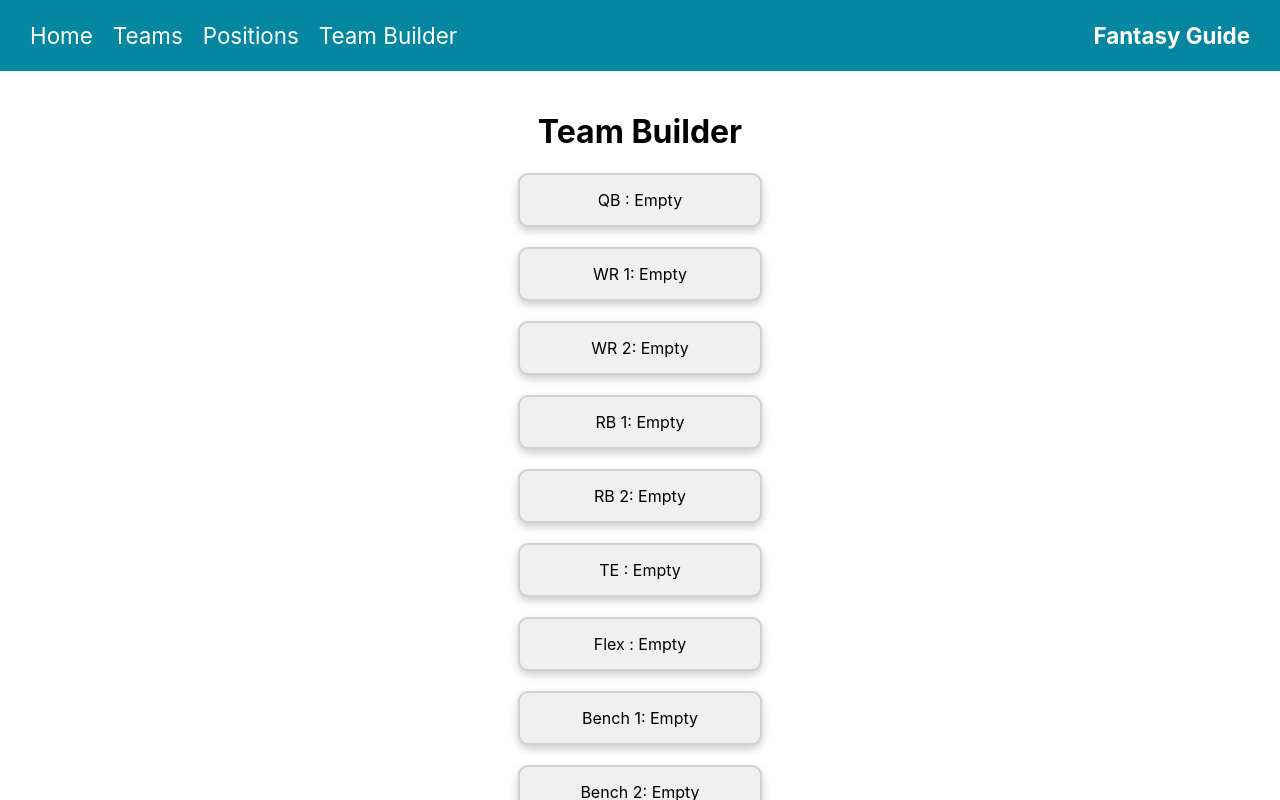
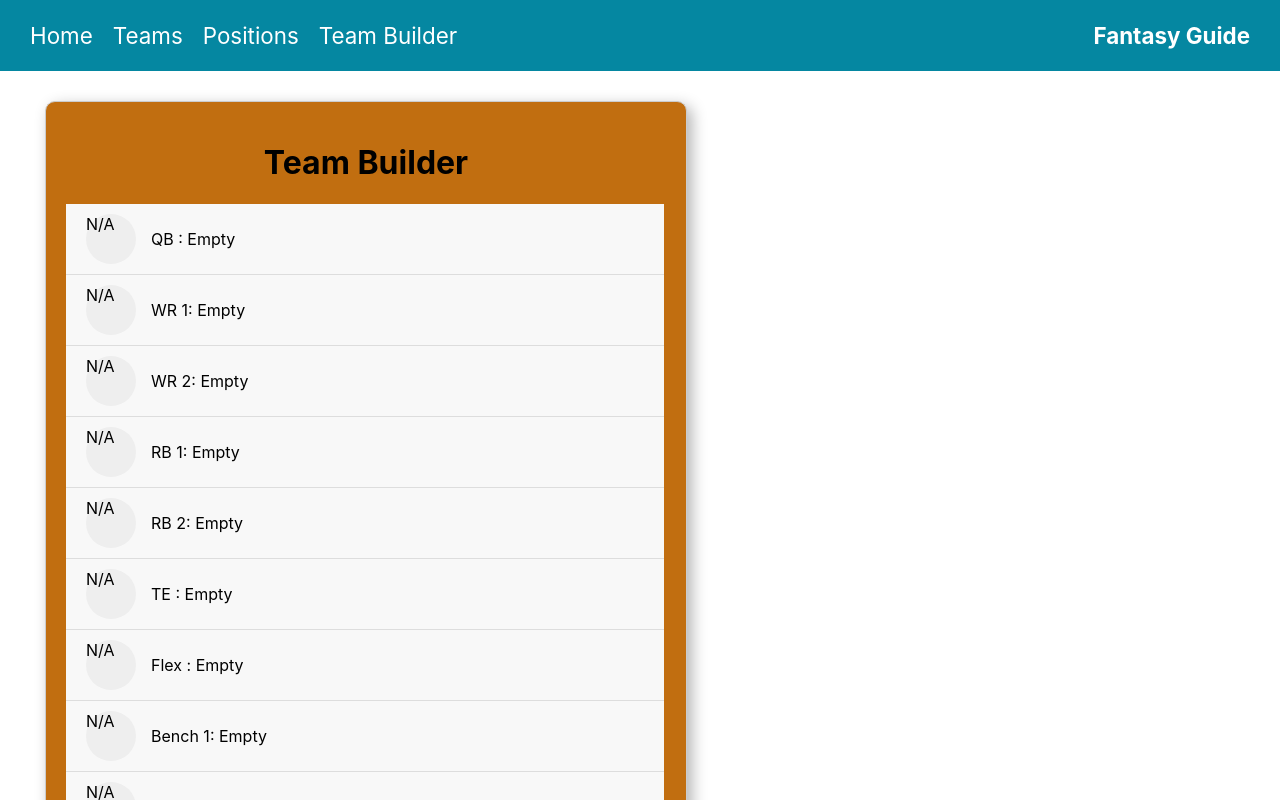
Before and after one commit to Jacoba91/FantasyGuide, a React (Create React App) app in the folder frontend/: page /team-builder in a window 1280 px wide. Shown: the top 800 px of the page. Built offline with nearby package versions, Linux system fonts and the light colour scheme.

Commit message:
Team builder sheet css

```diff
--- a/frontend/src/pages/TeamBuilder.css
+++ b/frontend/src/pages/TeamBuilder.css
@@ -4,22 +4,32 @@
     align-items: center;
     justify-content: center;
     padding: 20px;
+    background-color: #c16e10; /* White background like paper */
+    border: 1px solid #ccc; /* Border for paper-like appearance */
+    box-shadow: 5px 5px 15px rgba(0, 0, 0, 0.3); /* Shadow for depth */
+    border-radius: 10px; /* Slightly rounded corners for the paper */
+    max-width: 600px; /* Adjust width as needed */
+    margin: auto;
+    margin: 30px 45px;
 }
 
 .roster {
-    display: flex;
-    flex-direction: column;
-    align-items: center;
-    gap: 10px; /* Adjust the space between slots */
+    width: 100%;
 }
 
 .roster-slot {
-    background-color: #f0f0f0; /* Light gray background */
-    border: 2px solid #d0d0d0; /* Gray border */
-    border-radius: 10px; /* Rounded corners */
-    padding: 15px 20px;
-    width: 200px; /* Width of each slot */
-    text-align: center;
-    box-shadow: 0px 4px 8px rgba(0, 0, 0, 0.2); /* Subtle shadow for depth */
-    margin-bottom: 10px; /* Space between slots */
+    display: flex;
+    align-items: center; /* Align items vertically */
+    background-color: #f8f8f8; /* Slightly off-white for each slot */
+    border-bottom: 1px solid #ddd; /* Border between slots */
+    width: 93%;
+    padding: 10px 20px;
 }
+
+.profile-photo {
+    height: 50px; /* Adjust size as needed */
+    width: 50px;
+    background-color: #eee; /* Placeholder color, replace with actual image */
+    border-radius: 50%; /* Circular profile photo */
+    margin-right: 15px; /* Space between photo and player info */
+}
--- a/frontend/src/pages/TeamBuilder.js
+++ b/frontend/src/pages/TeamBuilder.js
@@ -3,12 +3,12 @@ import './TeamBuilder.css';
 
 const TeamBuilder = () => {
     const [roster, setRoster] = useState({
-        QB: null,
-        WR: [null, null],
-        RB: [null, null],
-        TE: null,
-        Flex: null,
-        Bench: [null, null, null, null, null, null]
+        QB: { name: null, photo: null },
+        WR: [{ name: null, photo: null }, { name: null, photo: null }],
+        RB: [{ name: null, photo: null }, { name: null, photo: null }],
+        TE: { name: null, photo: null },
+        Flex: { name: null, photo: null },
+        Bench: Array(6).fill({ name: null, photo: null }),
     });
 
     const addPlayerToRoster = (player) => {
@@ -25,7 +25,14 @@ const TeamBuilder = () => {
         const player = index !== null ? roster[position][index] : roster[position];
         return (
             <div className="roster-slot">
-                {position} {index !== null ? index + 1 : ''}: {player ? player : 'Empty'}
+                <div className="profile-photo">
+                    {player.photo ? (
+                        <img src={player.photo} alt={player.name} />
+                    ) : (
+                        <div>N/A</div> // Placeholder if no photo is available
+                    )}
+                </div>
+                {position} {index !== null ? index + 1 : ''}: {player.name ? player.name : 'Empty'}
                 {/* Add buttons or links for adding/dropping players */}
             </div>
         );
```
